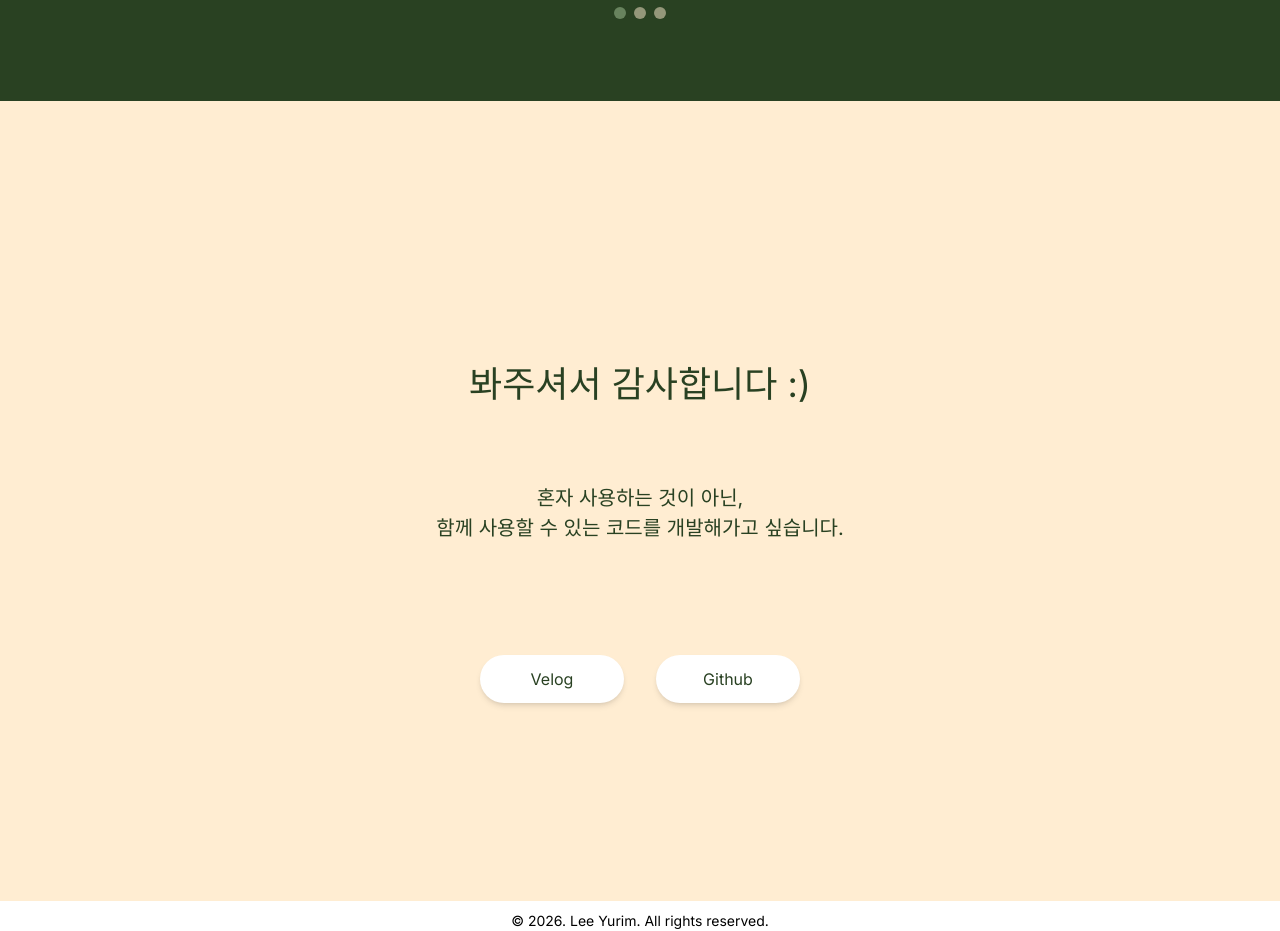
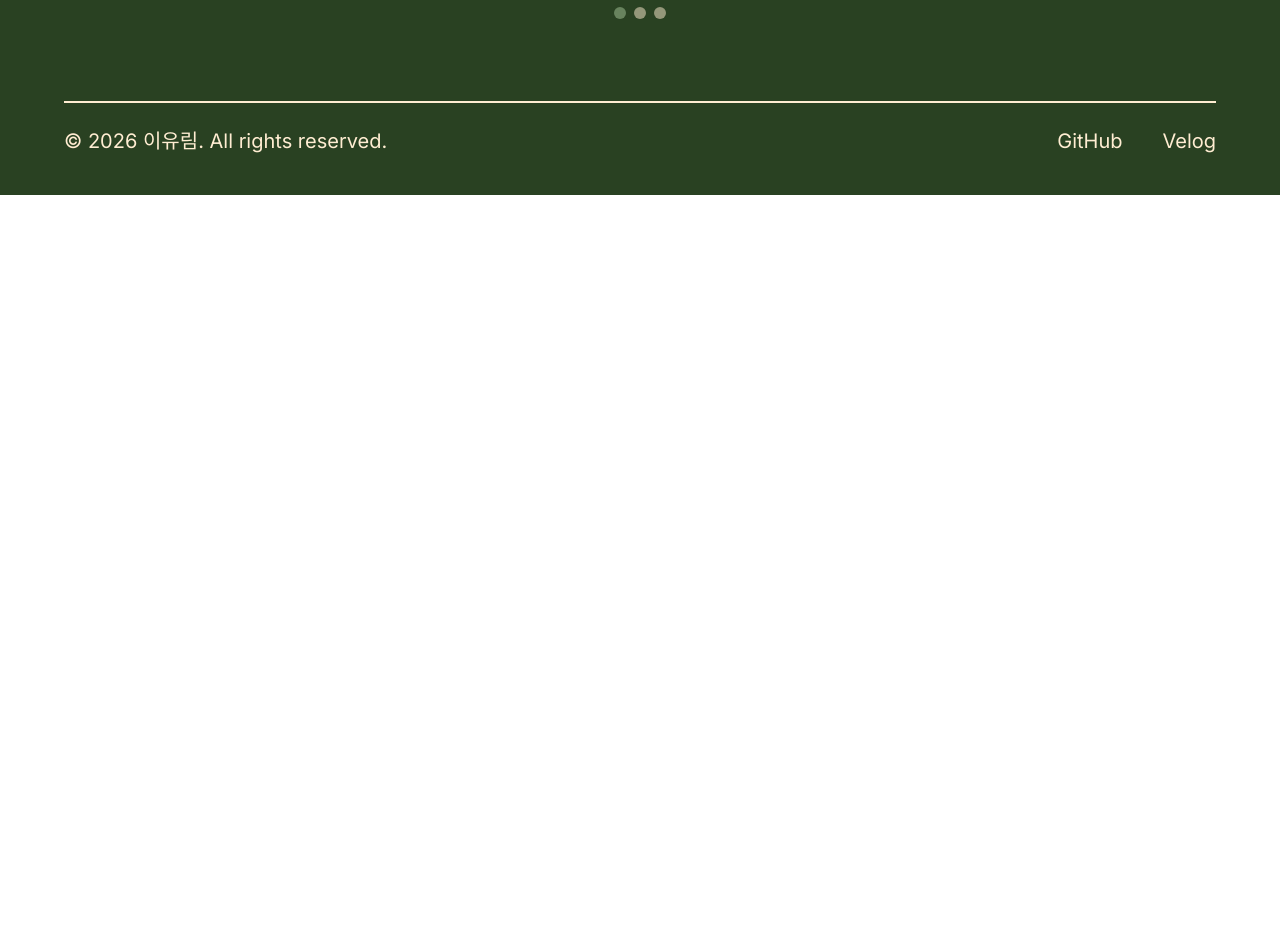
Before and after one commit to yurim1205/yurim_portfolio, a React (Vite) app in the folder yurim-portfolio/: page / in a window 1280 px wide. Shown: the part 4220-5151 px from the top of the page. After the commit the page ends 4415 px from the top, so only its background shows below. Built offline with nearby package versions, Linux system fonts and the light colour scheme; a web font is replaced by a local one.

Commit message:
feat: 푸터 추가 및 기존 컨택 섹션 제거

```diff
--- a/yurim-portfolio/src/App.jsx
+++ b/yurim-portfolio/src/App.jsx
@@ -5,8 +5,8 @@ import AboutSection from './pages/about/about';
 import StackSection from './pages/stack/stackList';
 import ProjectSection from './pages/project/project';
 import IntroSection from './pages/intro/intro';
-import ContactSection from './pages/contact/contact';
 import TopButton from './components/buttons/topButton';
+import Footer from './components/common/footer';
 
 // 모든 section태그에 대한 관찰 로직이 있고,
 // activeSection를 Header 컴포넌트에 전달해서 ui 업데이트 !
@@ -77,13 +77,10 @@ const App = () => {
         <section id="project">
           <ProjectSection />
         </section>
-
-        <section id="contact">
-          <ContactSection />
-        </section>
       </main>
 
       <TopButton showButton={showButton} />
+      <Footer />
     </>
   );
 };
--- a/yurim-portfolio/src/components/common/footer.jsx
+++ b/yurim-portfolio/src/components/common/footer.jsx
@@ -0,0 +1,35 @@
+import React from "react";
+
+const Footer = () => (
+    <footer className="w-full bg-main text-[#FFEDD2] pb-10">
+        <div className="w-[90%] max-w-[1200px] h-[2px] bg-text mx-auto" />
+
+        <div className="w-[90%] max-w-[1200px] mx-auto pt-6 flex flex-col
+         sm:flex-row items-center justify-between gap-4 text-sm sm:text-xl
+         font-thin">
+            <p>© 2026 이유림. All rights reserved.</p>
+
+            <div className="flex items-center gap-8 sm:gap-10">
+                <a
+                    href="https://github.com/yurim1205"
+                    target="_blank"
+                    rel="noopener noreferrer"
+                    className="hover:text-[#68835E] transition-colors"
+                >
+                    GitHub
+                </a>
+
+                <a
+                    href="https://velog.io/@yurimi"
+                    target="_blank"
+                    rel="noopener noreferrer"
+                    className="hover:text-[#68835E] transition-colors"
+                >
+                    Velog
+                </a>
+            </div>
+        </div>
+    </footer>
+);
+
+export default Footer;
--- a/yurim-portfolio/src/pages/contact/contact.jsx
+++ /dev/null
@@ -1,48 +0,0 @@
-import React from "react";
-import { CONTACT_LINKS } from "../../data/contactData";
-import ContactButton from "../../components/buttons/contactButton";
-import {motion} from "framer-motion";
-
-function ContactSection() {
-    return (
-        <>
-            <section
-                id="contact"
-                className="flex h-screen w-full items-start justify-center bg-text"
-            >
-                <div className="max-w-6xl w-full px-4 mt-16 items-start">
-                    <div className="flex flex-col mt-48">
-                    <motion.div
-                            className="flex flex-col items-center gap-6"
-                            initial={{ opacity: 0, y: 30 }}
-                            whileInView={{ opacity: 1, y: 0 }}
-                            transition={{ duration: 1, ease: "easeOut" }}
-                            viewport={{ once: false }}
-                        >
-                        <p className="text-[36px] font-normal text-main mb-12">
-                            봐주셔서 감사합니다 :)
-                        </p>
-
-                        <h4 className="text-[20px] font-light text-main mb-16 text-center">
-                            혼자 사용하는 것이 아닌, <br />
-                            함께 사용할 수 있는 코드를 개발해가고 싶습니다. <br />
-                        </h4>
-                    </motion.div>
-
-                        <div className="flex flex-wrap mb-40 gap-8 justify-center mt-4">
-                            {CONTACT_LINKS.map(({ href, text }) => (
-                                // 렌더링 최적화를 위해 href를 key 값으로 설정
-                                <ContactButton key={href} href={href} text={text} />
-                            ))}
-                        </div>
-                    </div>
-                    <p className="flex-col items-center text-sm text-center mt-12">
-                        © 2026. Lee Yurim. All rights reserved.
-                    </p>
-                </div>
-            </section>
-        </>
-    );
-}
-
-export default ContactSection;
```
